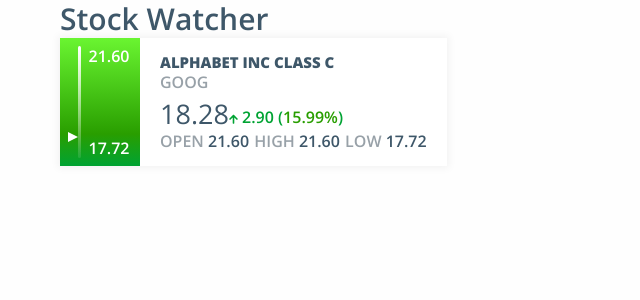
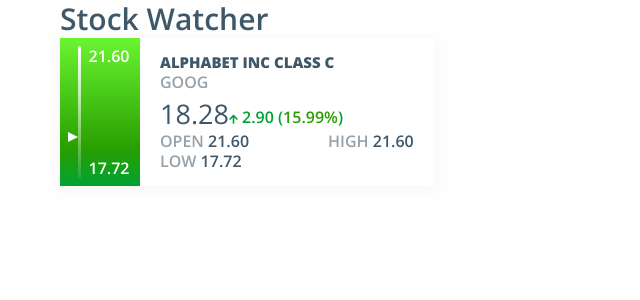
Before and after one commit to jessikuh/stock-watcher, a Vue app in the folder client/: page / in a window 1280 px wide. Shown: the top 300 px of the page, without its empty margins (0-640 px from the left). Built offline with nearby package versions, Linux system fonts and the light colour scheme.

Commit message:
Wrap ticker and adjust spacing between them

```diff
--- a/client/src/components/Ticker.vue
+++ b/client/src/components/Ticker.vue
@@ -1,4 +1,5 @@
 <template>
+  <div class="ticker-wrapper">
     <div
       class="ticker"
       :class="(isNegative) ? 'ticker--negative' : 'ticker--positive'"
@@ -44,6 +45,7 @@
           </div>
           <div class="low">
             <b><span class="light">LOW</span> {{ low }}</b>
+          </div>
         </div>
       </div>
     </div>
@@ -95,15 +97,25 @@
 </script>
 
 <style lang="scss" scoped>
-  .ticker {
-    background-color: $white;
-    box-shadow: 0 0 .8rem .2rem rgba($black, .05);
-    display: flex;
+  .ticker-wrapper {
+    display: inline-flex;
     flex-flow: row wrap;
     flex: 0 0 33.333%;
     max-width: 33.333%;
     min-height: 10rem;
     width: 100%;
+  }
+
+  .ticker {
+    background-color: $white;
+    box-shadow: 0 .2rem 1rem .2rem rgba($black, .03);
+    display: flex;
+    flex-flow: row wrap;
+    margin-bottom: 2rem;
+
+    &:not(:last-of-type) {
+      margin-right: 2rem;
+    }
 
     h3 {
       margin-bottom: .8rem;
```
Lines whose indentation alone changed are shown as unchanged.
